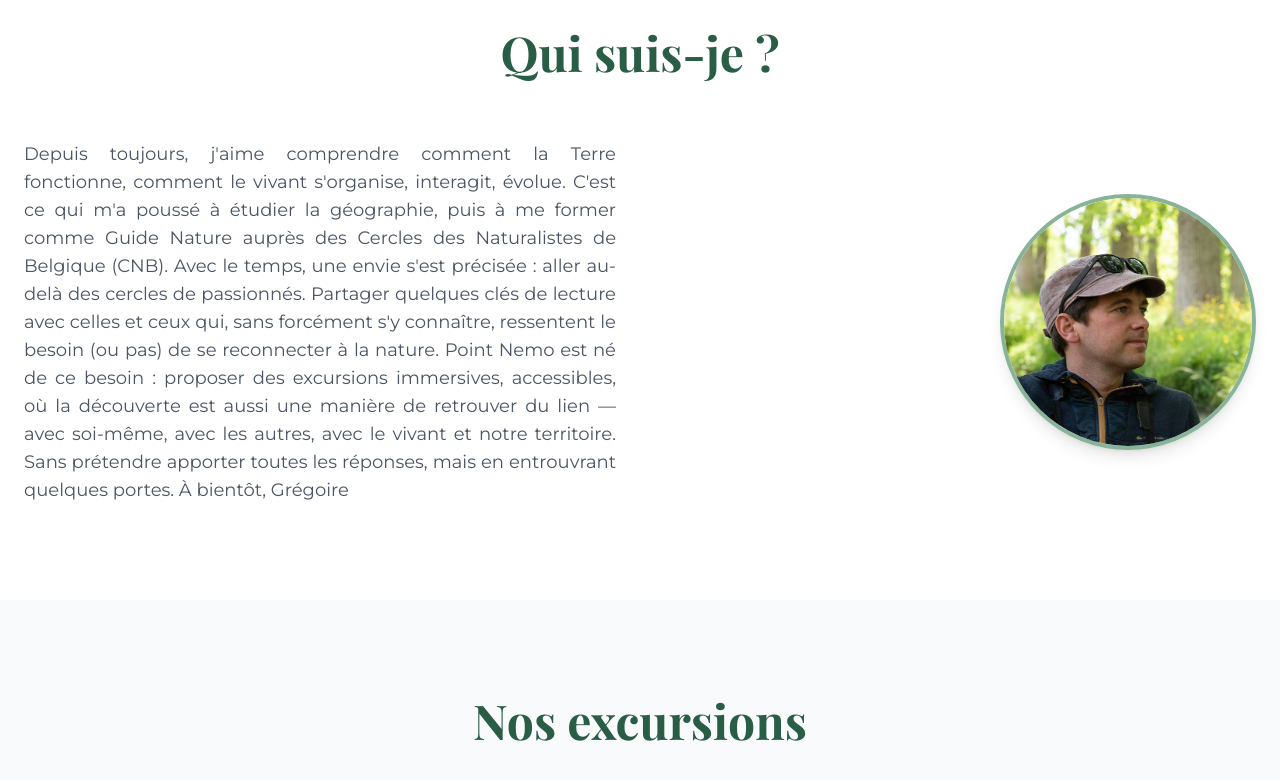
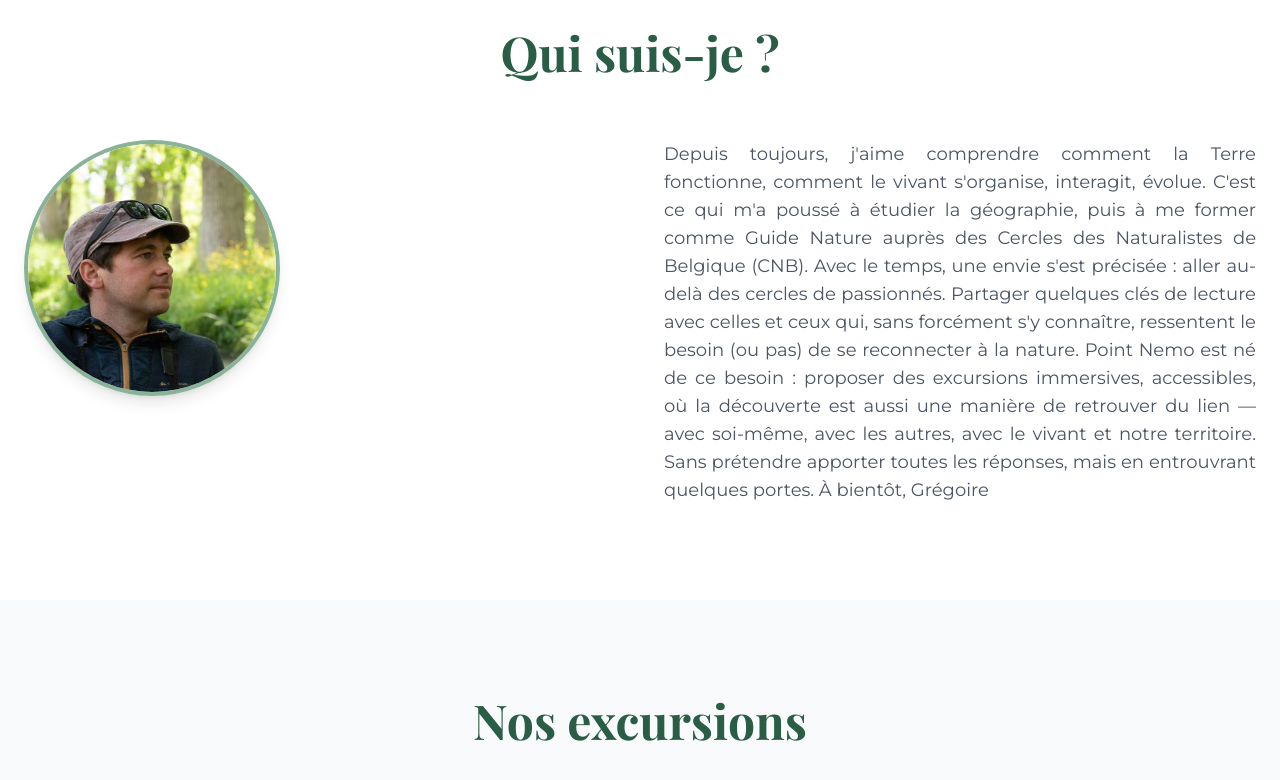
Before and after one commit to PointNemoBe/point-nemo-website, a React (Vite) app: page / in a window 1280 px wide. Shown: the part 1672-2452 px from the top of the page. Built offline with nearby package versions, Linux system fonts and the light colour scheme.

Commit message:
Fix: AboutMeSection layout
Reorder the AboutMeSection layout to display the image on the left and the text on the right. Integrate the photo at the beginning of the text to reduce whitespace.

```diff
--- a/src/components/AboutMeSection.tsx
+++ b/src/components/AboutMeSection.tsx
@@ -1,20 +1,36 @@
+
 import { AspectRatio } from "./ui/aspect-ratio";
+
 const AboutMeSection = () => {
-  return <section className="section-container">
+  return (
+    <section className="section-container">
       <div className="text-center mb-16">
         <h2 className="section-title">Qui suis-je ?</h2>
       </div>
 
-      <div className="grid md:grid-cols-2 gap-12 items-center">
+      <div className="grid md:grid-cols-2 gap-12 items-start">
+        <div className="flex justify-center md:justify-start">
+          <div className="w-64 h-64 overflow-hidden rounded-full border-4 border-nemo-leaf shadow-lg">
+            <AspectRatio ratio={1 / 1}>
+              <img
+                src="/lovable-uploads/8ce5c1f1-635f-48d8-90ba-616d8ddd1a86.png"
+                alt="Photo du guide nature"
+                className="object-cover w-full h-full"
+              />
+            </AspectRatio>
+          </div>
+        </div>
+
         <div className="space-y-4">
-          <p className="text-gray-600 text-lg text-justify mx-0 px-0 font-normal">Depuis toujours, j'aime comprendre comment la Terre fonctionne, comment le vivant s'organise, interagit, évolue.
+          <p className="text-gray-600 text-lg text-justify font-normal">
+            Depuis toujours, j'aime comprendre comment la Terre fonctionne, comment le vivant s'organise, interagit, évolue.
 
-C'est ce qui m'a poussé à étudier la géographie, puis à me former comme Guide Nature auprès des Cercles des Naturalistes de Belgique (CNB).
+            C'est ce qui m'a poussé à étudier la géographie, puis à me former comme Guide Nature auprès des Cercles des Naturalistes de Belgique (CNB).
             Avec le temps, une envie s'est précisée : aller au-delà des cercles de passionnés.
 
             Partager quelques clés de lecture avec celles et ceux qui, sans forcément s'y connaître, ressentent le besoin (ou pas) de se reconnecter à la nature.
 
-Point Nemo est né de ce besoin : proposer des excursions immersives, accessibles, où la découverte est aussi une manière de retrouver du lien — avec soi-même, avec les autres, avec le vivant et notre territoire.
+            Point Nemo est né de ce besoin : proposer des excursions immersives, accessibles, où la découverte est aussi une manière de retrouver du lien — avec soi-même, avec les autres, avec le vivant et notre territoire.
 
             Sans prétendre apporter toutes les réponses, mais en entrouvrant quelques portes.
             À bientôt,
@@ -22,15 +38,9 @@ Sans prétendre apporter toutes les réponses, mais en entrouvrant quelques port
             Grégoire
           </p>
         </div>
+      </div>
+    </section>
+  );
+};
 
-        <div className="flex justify-center md:justify-end">
-          <div className="w-64 h-64 overflow-hidden rounded-full border-4 border-nemo-leaf shadow-lg">
-            <AspectRatio ratio={1 / 1}>
-              <img src="/lovable-uploads/8ce5c1f1-635f-48d8-90ba-616d8ddd1a86.png" alt="Photo du guide nature" className="object-cover w-full h-full" />
-            </AspectRatio>
-          </div>
-        </div>
-      </div>
-    </section>;
-};
 export default AboutMeSection;
```
Lines whose indentation alone changed are shown as unchanged.
